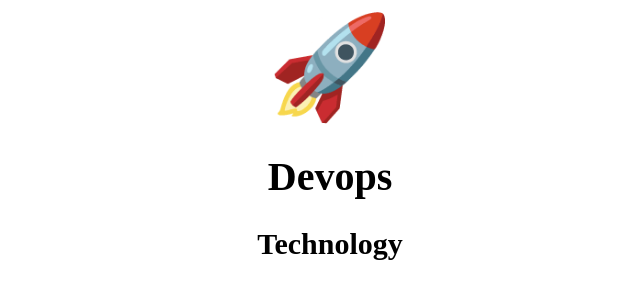
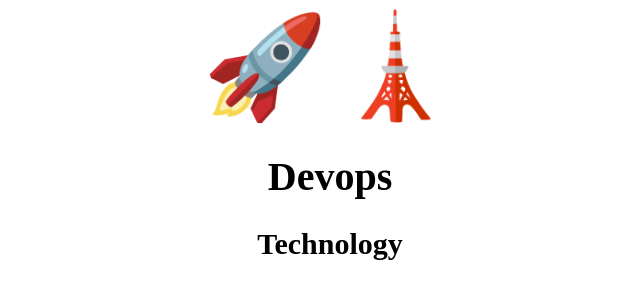
Before and after one commit to sumitrathi952022/caluclus-function, a Flask app: page / in a window 1280 px wide. Shown: the top 300 px of the page, without its empty margins (310-950 px from the left). Run offline with Flask 3, Linux system fonts and the light colour scheme.

Commit message:
HTML Changes

```diff
--- a/templates/index.html
+++ b/templates/index.html
@@ -8,6 +8,7 @@ body {
 <body>
 <center>
 <span style='font-size:100px;'>&#128640;</span>
+<span style='font-size:100px;'>&#128508;</span>
 <h1>Devops</h1>
 <h2>Technology</h2>
 </center>
```
